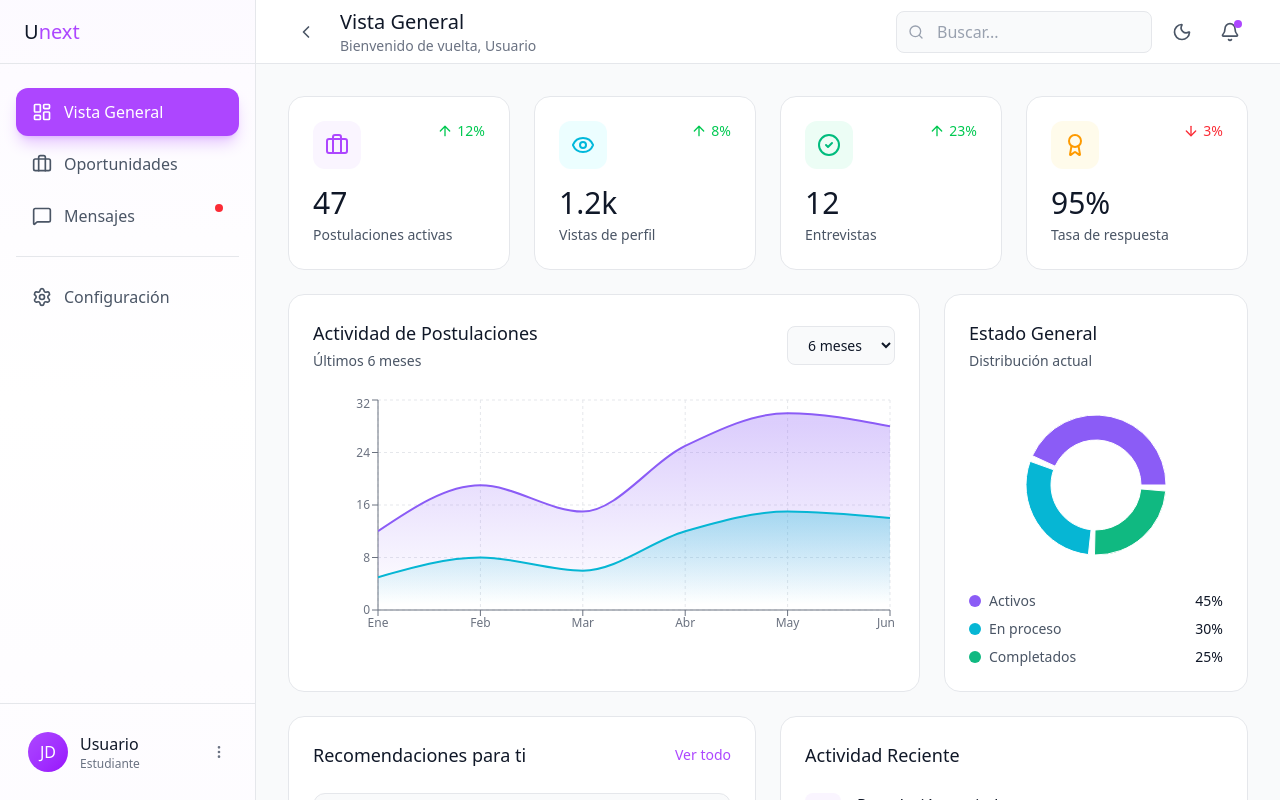
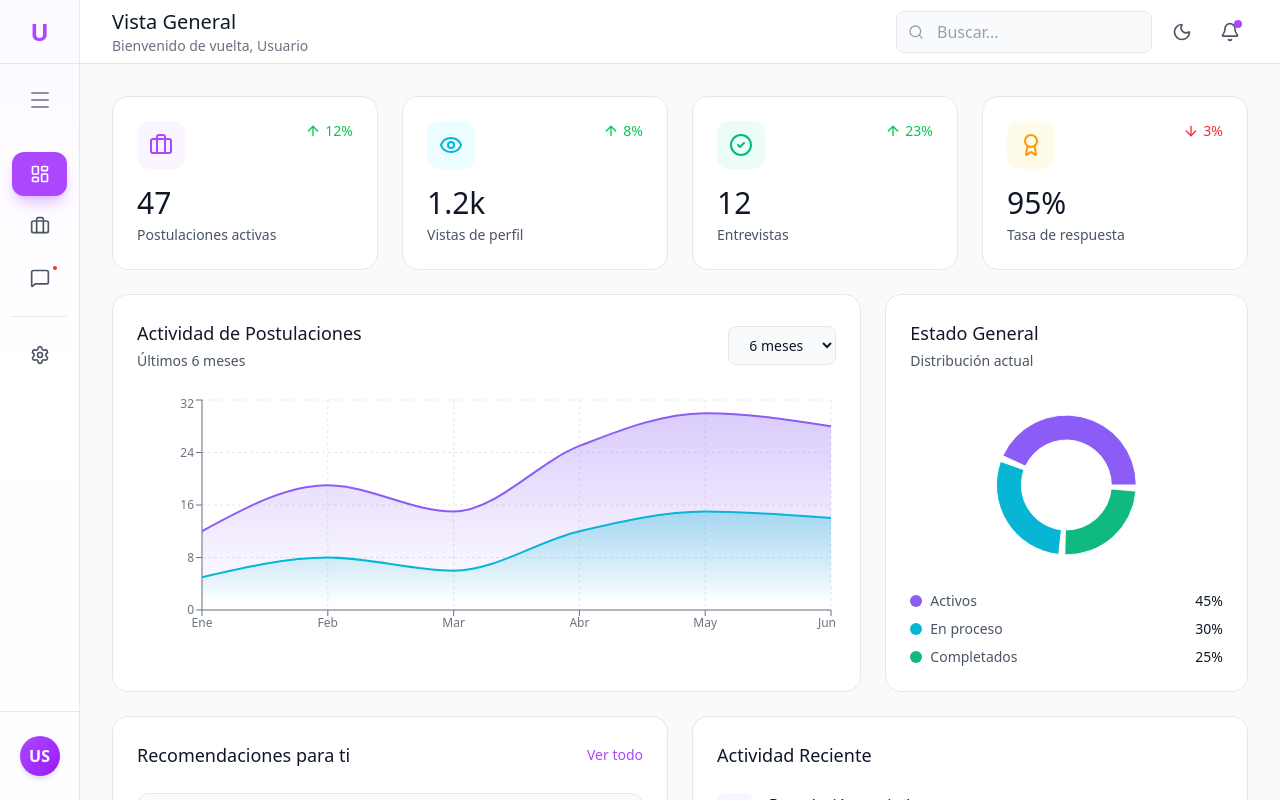
Before and after one commit to Dixon282005/Unext, a Next.js app: page /dashboard in a window 1280 px wide. Built offline with nearby package versions, Linux system fonts and the light colour scheme.

Commit message:
SIDEBAR BUGS FIXED NOW DEFAULT STADE IS FALSE   1.1.9

```diff
--- a/src/app/(dashboard)/dashboard/page.tsx
+++ b/src/app/(dashboard)/dashboard/page.tsx
@@ -29,7 +29,7 @@ export default function DashboardClient({
 
   // 1. ESTADOS GLOBALES DE LA APP
   const [activeTab, setActiveTab] = useState("overview");
-  const [sidebarOpen, setSidebarOpen] = useState(true);
+  const [sidebarOpen, setSidebarOpen] = useState(false);
   const [isDark, setIsDark] = useState(false);
 
   // 2. ESTADOS DE INTERFAZ (Header/Sidebar)
@@ -68,8 +68,7 @@ export default function DashboardClient({
 
         {/* HEADER SUPERIOR */}
         <Header
-          sidebarOpen={sidebarOpen}
-          setSidebarOpen={setSidebarOpen}
+
           isDark={isDark}
           setIsDark={setIsDark}
           activeTab={activeTab}
--- a/src/features/dashboard/components/header.tsx
+++ b/src/features/dashboard/components/header.tsx
@@ -59,21 +59,7 @@ export function Header({
       }`}
     >
       <div className="flex items-center gap-4">
-        {/* Botón hamburguesa (Mobile/Desktop toggle) */}
-        <button
-          onClick={() => setSidebarOpen(!sidebarOpen)}
-          className={`p-2 rounded-lg transition-all duration-200 ${
-            isDark
-              ? "hover:bg-gray-800 text-gray-400 hover:text-white"
-              : "hover:bg-gray-100 text-gray-600 hover:text-gray-900"
-          }`}
-        >
-          {sidebarOpen ? (
-            <ChevronLeft className="w-5 h-5" />
-          ) : (
-            <Menu className="w-5 h-5" />
-          )}
-        </button>
+
 
         {/* Título de la sección actual */}
         <div className="hidden md:block">
--- a/src/features/dashboard/components/sidebar.tsx
+++ b/src/features/dashboard/components/sidebar.tsx
@@ -1,4 +1,5 @@
 "use client";
+
 import {
   LayoutDashboard,
   Briefcase,
@@ -8,8 +9,8 @@ import {
   LogOut,
   MoreVertical,
   User,
-  ChevronLeft,
-  Menu,
+  Menu, // Importamos el icono de menú para abrir
+  X,    // Importamos X para cerrar
 } from "lucide-react";
 
 interface SidebarProps {
@@ -40,254 +41,202 @@ export function Sidebar({
   return (
     <aside
       className={`${
-        sidebarOpen ? "w-64" : "w-0 md:w-20"
-      } flex flex-col border-r transition-all duration-300 relative ${
+        sidebarOpen ? "w-64" : "w-20"
+      } flex flex-col border-r transition-all duration-300 relative z-40 ${
         isDark ? "bg-gray-900 border-gray-800" : "bg-white border-gray-200"
-      } ${sidebarOpen ? "" : "md:items-center"} overflow-hidden`}
+      }`}
     >
+      {/* Fondo decorativo */}
       {!isDark && (
         <div className="absolute inset-0 bg-gradient-to-b from-purple-50/50 via-transparent to-purple-50/30 pointer-events-none" />
       )}
 
-      {/* LOGO */}
+      {/* --- HEADER DEL SIDEBAR (LOGO Y TOGGLE) --- */}
       <div
-        className={`h-16 flex items-center ${
-          sidebarOpen ? "px-6" : "md:justify-center md:px-2"
-        } border-b relative z-10 flex-shrink-0 ${
+        className={`h-16 flex items-center justify-between px-4 border-b relative z-10 flex-shrink-0 ${
           isDark ? "border-gray-800" : "border-gray-200"
         }`}
       >
-        <h1
-          className={`text-xl transition-opacity duration-300 ${
-            sidebarOpen ? "opacity-100" : "opacity-0 md:opacity-100"
-          } ${isDark ? "text-white" : "text-gray-900"}`}
-        >
+        {/* Lógica del Logo: Si está abierto muestra nombre completo, si no, solo la U */}
+        <div className={`flex items-center ${!sidebarOpen && "justify-center w-full"}`}>
            {sidebarOpen ? (
-            <>
+             <h1 className={`text-xl font-bold ${isDark ? "text-white" : "text-gray-900"}`}>
                U<span className="text-purple-500">next</span>
-            </>
+             </h1>
            ) : (
-            <span className="text-purple-500 hidden md:block">U</span>
+             <span className="text-2xl font-bold text-purple-500">U</span>
            )}
-        </h1>
         </div>
 
-      {/* NAV LINKS */}
-      <nav
-        className={`flex-1 ${
-          sidebarOpen ? "px-4" : "md:px-2"
-        } py-6 space-y-1 relative z-10 overflow-y-auto`}
+        {/* Botón para Cerrar (Solo visible si está abierto) */}
+        {sidebarOpen && (
+           <button
+             onClick={() => setSidebarOpen(false)}
+             className={`p-1 rounded-lg transition-colors ${isDark ? "hover:bg-gray-800 text-gray-400" : "hover:bg-gray-100 text-gray-600"}`}
            >
-        {/* Vista General */}
-        <button
-          onClick={() => setActiveTab("overview")}
-          className={`w-full flex items-center ${
-            sidebarOpen ? "gap-3 px-4" : "md:justify-center md:px-3"
-          } py-3 rounded-xl transition-all duration-200 ${
-            activeTab === "overview"
-              ? "bg-purple-500 text-white shadow-lg shadow-purple-500/30"
-              : isDark
-              ? "text-gray-400 hover:text-white hover:bg-gray-800"
-              : "text-gray-600 hover:text-gray-900 hover:bg-gray-100"
-          }`}
-          title={!sidebarOpen ? "Vista General" : ""}
-        >
-          <LayoutDashboard className="w-5 h-5 flex-shrink-0" />
-          <span
-            className={`transition-opacity duration-300 ${
-              sidebarOpen ? "opacity-100" : "opacity-0 md:hidden"
-            }`}
-          >
-            Vista General
-          </span>
-        </button>
-
-        {/* Jobs */}
-        <button
-          onClick={() => setActiveTab("jobs")}
-          className={`w-full flex items-center ${
-            sidebarOpen ? "gap-3 px-4" : "md:justify-center md:px-3"
-          } py-3 rounded-xl transition-all duration-200 ${
-            activeTab === "jobs"
-              ? "bg-purple-500 text-white shadow-lg shadow-purple-500/30"
-              : isDark
-              ? "text-gray-400 hover:text-white hover:bg-gray-800"
-              : "text-gray-600 hover:text-gray-900 hover:bg-gray-100"
-          }`}
-          title={!sidebarOpen ? "Oportunidades" : ""}
-        >
-          <Briefcase className="w-5 h-5 flex-shrink-0" />
-          <span
-            className={`transition-opacity duration-300 ${
-              sidebarOpen ? "opacity-100" : "opacity-0 md:hidden"
-            }`}
-          >
-            {userType === "student" ? "Oportunidades" : "Mis Ofertas"}
-          </span>
-        </button>
-
-        {/* Candidates (Solo empresa) */}
-        {userType === "company" && (
-          <button
-            onClick={() => setActiveTab("candidates")}
-            className={`w-full flex items-center ${
-              sidebarOpen ? "gap-3 px-4" : "md:justify-center md:px-3"
-            } py-3 rounded-xl transition-all duration-200 ${
-              activeTab === "candidates"
-                ? "bg-purple-500 text-white shadow-lg shadow-purple-500/30"
-                : isDark
-                ? "text-gray-400 hover:text-white hover:bg-gray-800"
-                : "text-gray-600 hover:text-gray-900 hover:bg-gray-100"
-            }`}
-            title={!sidebarOpen ? "Candidatos" : ""}
-          >
-            <Users className="w-5 h-5 flex-shrink-0" />
-            <span
-              className={`transition-opacity duration-300 ${
-                sidebarOpen ? "opacity-100" : "opacity-0 md:hidden"
-              }`}
-            >
-              Candidatos
-            </span>
+             <X className="w-5 h-5" />
            </button>
         )}
+      </div>
 
-        {/* Mensajes */}
+      {/* Botón para ABRIR (Solo visible si está cerrado y se coloca al inicio del nav) */}
+      {!sidebarOpen && (
+        <div className="w-full flex justify-center py-4">
             <button
+              onClick={() => setSidebarOpen(true)}
+              className={`p-2 rounded-xl transition-colors ${isDark ? "hover:bg-gray-800 text-gray-400" : "hover:bg-gray-100 text-gray-600"}`}
+            >
+               <Menu className="w-6 h-6" />
+            </button>
+        </div>
+      )}
+
+      {/* --- NAVEGACIÓN --- */}
+      {/* Usamos overflow-x-hidden para que el texto no "baile" al cerrar */}
+      <nav className="flex-1 px-3 py-4 space-y-2 overflow-y-auto overflow-x-hidden relative z-10">
+
+        <SidebarItem
+           icon={LayoutDashboard}
+           label="Vista General"
+           isActive={activeTab === "overview"}
+           onClick={() => setActiveTab("overview")}
+           isOpen={sidebarOpen} isDark={isDark}
+        />
+
+        <SidebarItem
+           icon={Briefcase}
+           label={userType === "student" ? "Oportunidades" : "Mis Ofertas"}
+           isActive={activeTab === "jobs"}
+           onClick={() => setActiveTab("jobs")}
+           isOpen={sidebarOpen} isDark={isDark}
+        />
+
+        {userType === "company" && (
+          <SidebarItem
+             icon={Users}
+             label="Candidatos"
+             isActive={activeTab === "candidates"}
+             onClick={() => setActiveTab("candidates")}
+             isOpen={sidebarOpen} isDark={isDark}
+          />
+        )}
+
+        <SidebarItem
+           icon={MessageSquare}
+           label="Mensajes"
+           isActive={activeTab === "messages"}
            onClick={() => setActiveTab("messages")}
-          className={`w-full flex items-center ${
-            sidebarOpen ? "gap-3 px-4" : "md:justify-center md:px-3"
-          } py-3 rounded-xl transition-all duration-200 relative ${
-            activeTab === "messages"
-              ? "bg-purple-500 text-white shadow-lg shadow-purple-500/30"
-              : isDark
-              ? "text-gray-400 hover:text-white hover:bg-gray-800"
-              : "text-gray-600 hover:text-gray-900 hover:bg-gray-100"
-          }`}
-          title={!sidebarOpen ? "Mensajes" : ""}
-        >
-          <MessageSquare className="w-5 h-5 flex-shrink-0" />
-          <span
-            className={`transition-opacity duration-300 ${
-              sidebarOpen ? "opacity-100" : "opacity-0 md:hidden"
-            }`}
-          >
-            Mensajes
-          </span>
-          <span
-            className={`absolute ${
-              sidebarOpen ? "right-4 top-3" : "md:right-2 md:top-2"
-            } w-2 h-2 bg-red-500 rounded-full`}
-          ></span>
-        </button>
+           isOpen={sidebarOpen} isDark={isDark}
+           hasNotification
+        />
 
-        {/* Settings */}
-        <div
-          className={`pt-4 mt-4 border-t ${
-            isDark ? "border-gray-800" : "border-gray-200"
-          }`}
-        >
-          <button
+        <div className={`pt-4 mt-4 border-t ${isDark ? "border-gray-800" : "border-gray-200"}`}>
+            <SidebarItem
+               icon={Settings}
+               label="Configuración"
+               isActive={activeTab === "settings"}
                onClick={() => setActiveTab("settings")}
-            className={`w-full flex items-center ${
-              sidebarOpen ? "gap-3 px-4" : "md:justify-center md:px-3"
-            } py-3 rounded-xl transition-all duration-200 ${
-              activeTab === "settings"
-                ? "bg-purple-500 text-white shadow-lg shadow-purple-500/30"
-                : isDark
-                ? "text-gray-400 hover:text-white hover:bg-gray-800"
-                : "text-gray-600 hover:text-gray-900 hover:bg-gray-100"
-            }`}
-            title={!sidebarOpen ? "Configuración" : ""}
-          >
-            <Settings className="w-5 h-5 flex-shrink-0" />
-            <span
-              className={`transition-opacity duration-300 ${
-                sidebarOpen ? "opacity-100" : "opacity-0 md:hidden"
-              }`}
-            >
-              Configuración
-            </span>
-          </button>
+               isOpen={sidebarOpen} isDark={isDark}
+            />
         </div>
       </nav>
 
-      {/* FOOTER USER */}
-      <div
-        className={`border-t p-4 relative z-10 flex-shrink-0 ${
-          isDark ? "border-gray-800" : "border-gray-200"
-        }`}
-      >
+      {/* --- FOOTER USER (PERFIL) --- */}
+      <div className={`p-4 border-t relative z-20 ${isDark ? "border-gray-800" : "border-gray-200"}`}>
         <div className="relative">
+
+          {/* Botón del Perfil */}
           <button
             onClick={() => setShowProfileMenu(!showProfileMenu)}
             className={`w-full flex items-center ${
-              sidebarOpen ? "gap-3" : "md:justify-center"
-            } p-3 rounded-xl transition-all duration-200 ${
+              sidebarOpen ? "gap-3 px-2" : "justify-center"
+            } py-2 rounded-xl transition-all duration-200 ${
               isDark ? "hover:bg-gray-800" : "hover:bg-gray-100"
             }`}
           >
-            <div className="w-10 h-10 rounded-full bg-gradient-to-br from-purple-500 to-purple-600 flex items-center justify-center text-white flex-shrink-0">
-              {userType === "student" ? "JD" : "ME"}
+            <div className="w-10 h-10 rounded-full bg-gradient-to-br from-purple-500 to-purple-600 flex items-center justify-center text-white flex-shrink-0 font-bold shadow-md">
+              {userName.substring(0, 2).toUpperCase()}
             </div>
+
             {sidebarOpen && (
               <>
                 <div className="flex-1 text-left overflow-hidden">
-                  <p
-                    className={`truncate ${
-                      isDark ? "text-white" : "text-gray-900"
-                    }`}
-                  >
+                  <p className={`truncate text-sm font-medium ${isDark ? "text-white" : "text-gray-900"}`}>
                     {userName}
                   </p>
-                  <p
-                    className={`text-xs truncate ${
-                      isDark ? "text-gray-400" : "text-gray-500"
-                    }`}
-                  >
+                  <p className={`text-xs truncate ${isDark ? "text-gray-400" : "text-gray-500"}`}>
                     {userType === "student" ? "Estudiante" : "Empresa"}
                   </p>
                 </div>
-                <MoreVertical
-                  className={`w-4 h-4 ${
-                    isDark ? "text-gray-400" : "text-gray-500"
-                  }`}
-                />
+                <MoreVertical className={`w-4 h-4 ${isDark ? "text-gray-400" : "text-gray-500"}`} />
               </>
             )}
           </button>
 
+          {/* --- MENÚ FLOTANTE (Aquí arreglamos el bug) --- */}
           {showProfileMenu && (
+            <>
+                {/* Fondo invisible para cerrar al hacer clic fuera */}
+                <div className="fixed inset-0 z-30" onClick={() => setShowProfileMenu(false)} />
+
                 <div
-              className={`absolute bottom-full ${
-                sidebarOpen ? "left-0 right-0" : "md:left-0 md:w-48"
-              } mb-2 rounded-xl shadow-2xl border overflow-hidden z-50 ${
-                isDark
-                  ? "bg-gray-800 border-gray-700"
-                  : "bg-white border-gray-200"
+                className={`absolute z-40 mb-2 rounded-xl shadow-2xl border overflow-hidden min-w-[180px] transition-all duration-200 ${
+                    isDark ? "bg-gray-800 border-gray-700" : "bg-white border-gray-200"
+                } ${
+                    sidebarOpen
+                    ? "bottom-full left-0 w-full" // Si está abierto: Sube hacia arriba normal
+                    : "left-14 bottom-0 ml-2"     // Si está cerrado: Sale hacia la DERECHA (Fixed Bug)
                 }`}
                 >
-              <button
-                className={`w-full flex items-center gap-3 px-4 py-3 transition-colors ${
-                  isDark
-                    ? "hover:bg-gray-700 text-gray-300"
-                    : "hover:bg-gray-50 text-gray-700"
-                }`}
-              >
+                <button className={`w-full flex items-center gap-3 px-4 py-3 text-sm transition-colors ${isDark ? "hover:bg-gray-700 text-gray-300" : "hover:bg-gray-50 text-gray-700"}`}>
                     <User className="w-4 h-4" />
                     <span>Mi Perfil</span>
                 </button>
+                <div className={`h-px ${isDark ? "bg-gray-700" : "bg-gray-100"}`} />
                 <button
                     onClick={onLogout}
-                className="w-full flex items-center gap-3 px-4 py-3 text-red-500 hover:bg-red-50 transition-colors"
+                    className="w-full flex items-center gap-3 px-4 py-3 text-sm text-red-500 hover:bg-red-50 transition-colors"
                 >
                     <LogOut className="w-4 h-4" />
                     <span>Cerrar Sesión</span>
                 </button>
                 </div>
+            </>
           )}
         </div>
       </div>
     </aside>
   );
 }
+
+// --- SUBCOMPONENTE DE ITEM (Para limpiar el código) ---
+function SidebarItem({ icon: Icon, label, isActive, onClick, isOpen, isDark, hasNotification }: any) {
+    return (
+        <button
+          onClick={onClick}
+          title={!isOpen ? label : ""} // Tooltip nativo cuando está cerrado
+          className={`group w-full flex items-center ${
+            isOpen ? "gap-3 px-3" : "justify-center"
+          } py-3 rounded-xl transition-all duration-200 relative ${
+            isActive
+              ? "bg-purple-500 text-white shadow-lg shadow-purple-500/30"
+              : isDark
+              ? "text-gray-400 hover:text-white hover:bg-gray-800"
+              : "text-gray-600 hover:text-gray-900 hover:bg-gray-100"
+          }`}
+        >
+          <Icon className={`w-5 h-5 flex-shrink-0 ${!isActive && "group-hover:scale-110 transition-transform"}`} />
+
+          {isOpen && (
+             <span className="truncate font-medium text-sm animate-in fade-in duration-200">
+                {label}
+             </span>
+          )}
+
+          {/* Indicador de notificación (Punto rojo) */}
+          {hasNotification && (
+             <span className={`absolute ${isOpen ? "right-3 top-1/2 -translate-y-1/2" : "top-2 right-2"} w-2 h-2 bg-red-500 rounded-full border-2 ${isDark ? "border-gray-900" : "border-white"}`} />
+          )}
+        </button>
+    )
+}
```
Lines whose indentation alone changed are shown as unchanged.
